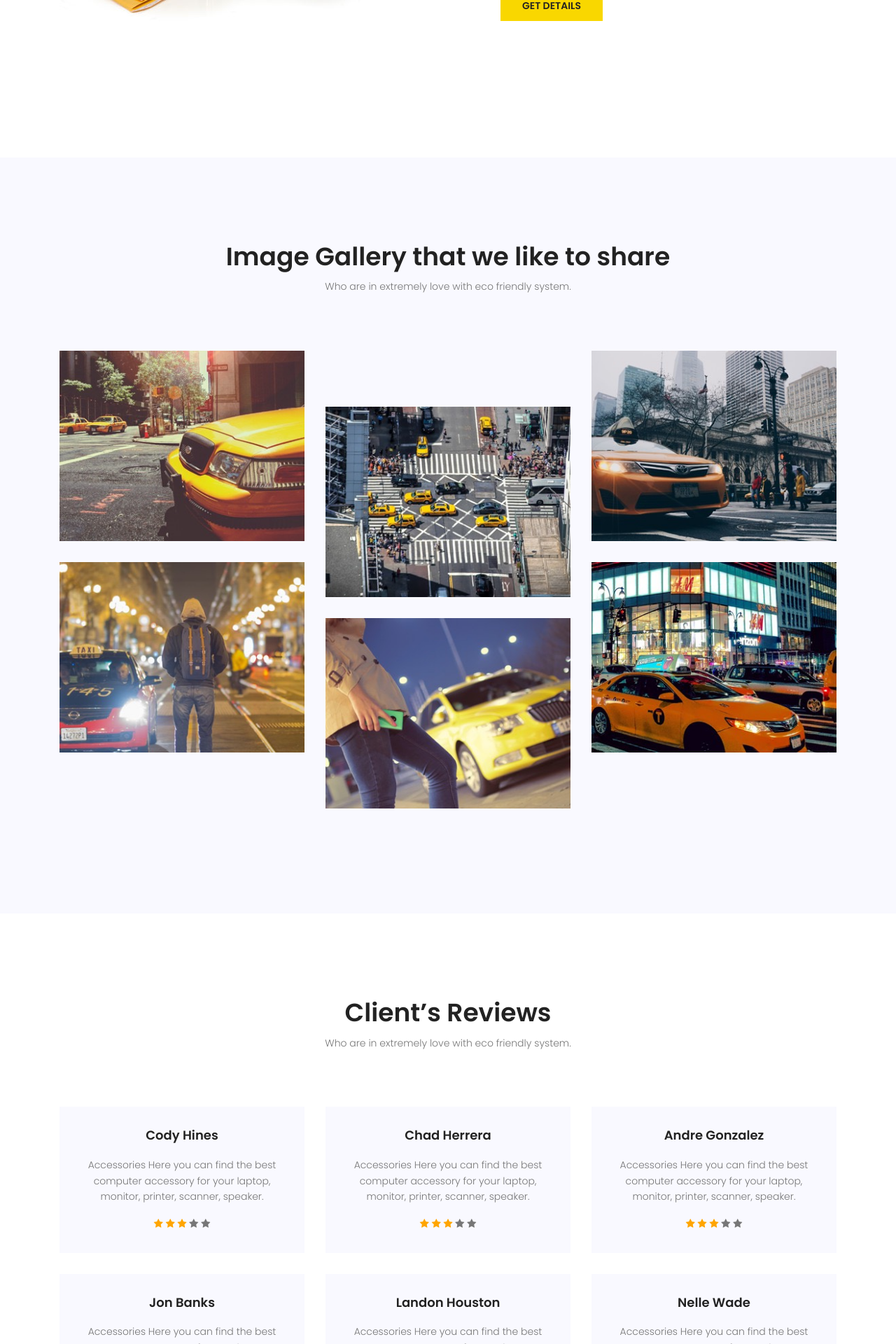
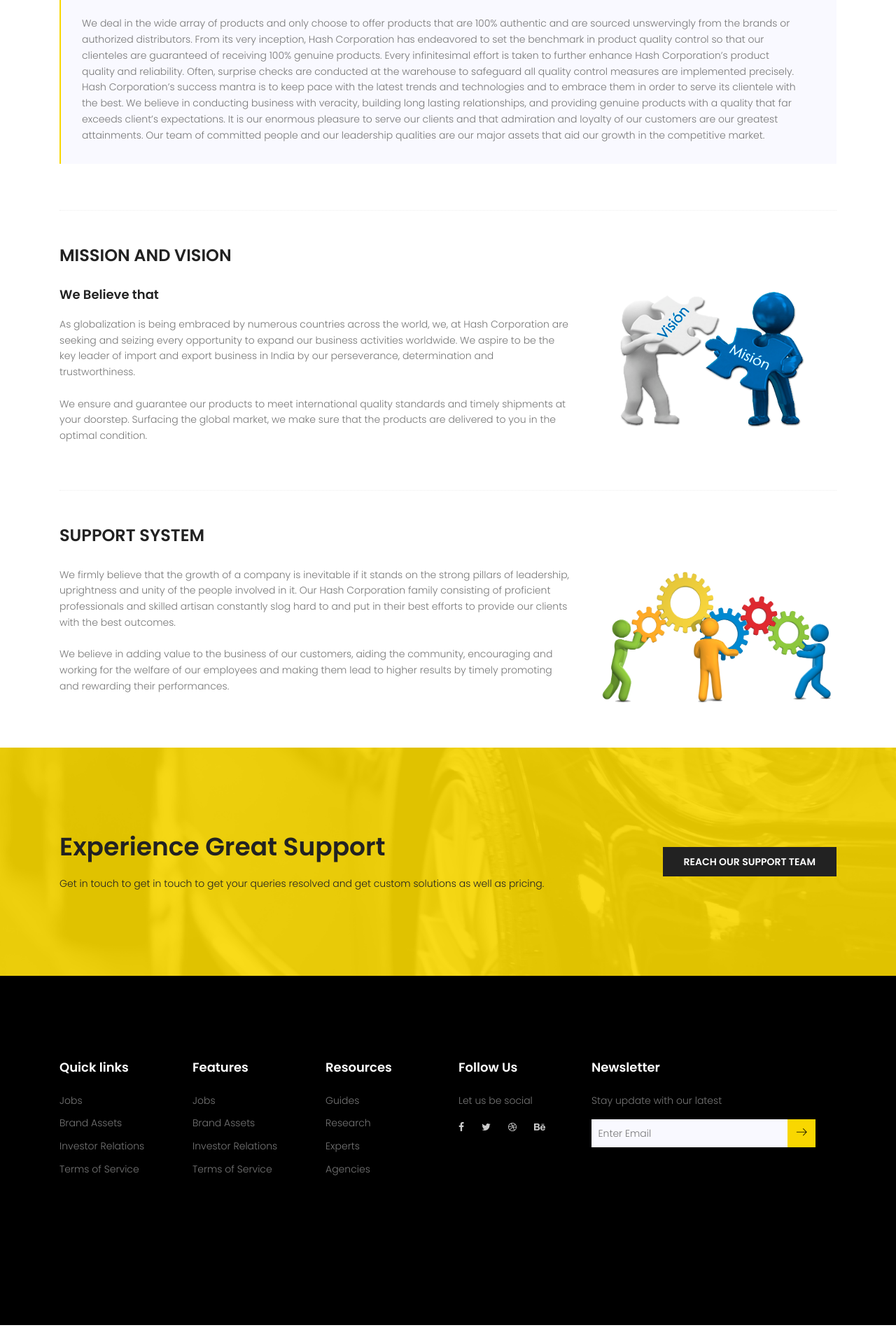
Before and after one commit to art-hack/Acro-Packaging, a PHP site: page /about.html in a window 1280 px wide. Shown: the part 760-2680 px from the top of the page at 70% size. After the commit the page ends 2653 px from the top, so only its background shows below. Run offline with PHP 8.4, Linux system fonts and the light colour scheme; some libraries are stand-ins or nearby versions.

Commit message:
Work done

```diff
--- a/public/about.html
+++ b/public/about.html
@@ -78,154 +78,81 @@
 			</section>
 			<!-- End banner Area -->
 
+			<!-- Start About Us -->
+			<div class="container">
+				<div class="section-top-border">
+							<h3 class="mb-30">ABOUT ACRO PACKAGING</h3>
+							<div class="row">
+								<div class="col-lg-12">
+									<blockquote class="generic-blockquote">
+										Let us introduce ourselves as one of the prominent and experienced establishments in the import and export industry in India. Unbound by the geographical boundaries, Hash Corporation has been striving to serve the best to its patrons around the globe.
 
-			<!-- Start home-about Area -->
-			<section class="home-about-area section-gap">
-				<div class="container">
-					<div class="row align-items-center">
-						<div class="col-lg-6 about-left">
-							<img class="img-fluid" src="img/about-img.jpg" alt="">
-						</div>
-						<div class="col-lg-6 about-right">
-							<h1>Globally Connected
-							by Large Network</h1>
-							<h4>We are here to listen from you deliver exellence</h4>
-							<p>Lorem ipsum dolor sit amet, consectetur adipisicing elit, sed do eiusmod tempor incididunt ut labore et dolore magna aliqua.Ut enim ad minim. Lorem ipsum dolor sit amet, consectetur adipisicing elit, sed do eiusmod tempor.
-							</p>
-							<a class="text-uppercase primary-btn" href="#">Get Details</a>
-						</div>
-					</div>
-				</div>
-			</section>
-			<!-- End home-about Area -->
-
-			<!-- Start image-gallery Area -->
-			<section class="image-gallery-area section-gap">
-				<div class="container">
-					<div class="row section-title">
-						<h1>Image Gallery that we like to share</h1>
-						<p>Who are in extremely love with eco friendly system.</p>
-					</div>
-					<div class="row">
-						<div class="col-lg-4 single-gallery">
-							<a href="img/g1.jpg" class="img-gal"><img class="img-fluid" src="img/g1.jpg" alt=""></a>
-							<a href="img/g4.jpg" class="img-gal"><img class="img-fluid" src="img/g4.jpg" alt=""></a>
-						</div>
-						<div class="col-lg-4 single-gallery">
-							<a href="img/g2.jpg" class="img-gal"><img class="img-fluid" src="img/g2.jpg" alt=""></a>
-							<a href="img/g5.jpg" class="img-gal"><img class="img-fluid" src="img/g5.jpg" alt=""></a>
-						</div>
-						<div class="col-lg-4 single-gallery">
-							<a href="img/g3.jpg" class="img-gal"><img class="img-fluid" src="img/g3.jpg" alt=""></a>
-							<a href="img/g6.jpg" class="img-gal"><img class="img-fluid" src="img/g6.jpg" alt=""></a>
-						</div>
-					</div>
-				</div>
-			</section>
-			<!-- End image-gallery Area -->
-
-			<!-- Start reviews Area -->
-			<section class="reviews-area section-gap">
-				<div class="container">
-					<div class="row section-title">
-						<h1>Client’s Reviews</h1>
-						<p>Who are in extremely love with eco friendly system.</p>
-					</div>
-					<div class="row">
-						<div class="col-lg-4 col-md-6">
-							<div class="single-review">
-								<h4>Cody Hines</h4>
-								<p>
-									Accessories Here you can find the best computer accessory for your laptop, monitor, printer, scanner, speaker.
-								</p>
-								<div class="star">
-									<span class="fa fa-star checked"></span>
-									<span class="fa fa-star checked"></span>
-									<span class="fa fa-star checked"></span>
-									<span class="fa fa-star"></span>
-									<span class="fa fa-star"></span>
+										We deal in the wide array of products and only choose to offer products that are 100% authentic and are sourced unswervingly from the brands or authorized distributors. From its very inception, Hash Corporation has endeavored to set the benchmark in product quality control so that our clienteles are guaranteed of receiving 100% genuine products. Every infinitesimal effort is taken to further enhance Hash Corporation’s product quality and reliability. Often, surprise checks are conducted at the warehouse to safeguard all quality control measures are implemented precisely.
+									</blockquote>
 								</div>
 							</div>
-						</div>
-						<div class="col-lg-4 col-md-6">
-							<div class="single-review">
-								<h4>Chad Herrera</h4>
-								<p>
-									Accessories Here you can find the best computer accessory for your laptop, monitor, printer, scanner, speaker.
-								</p>
-								<div class="star">
-									<span class="fa fa-star checked"></span>
-									<span class="fa fa-star checked"></span>
-									<span class="fa fa-star checked"></span>
-									<span class="fa fa-star"></span>
-									<span class="fa fa-star"></span>
+				</div>
+			</div>
+			<!-- End About Us -->
+
+			<!-- Start What we do -->
+			<div class="container">
+				<div class="section-top-border">
+							<h3 class="mb-30">WHAT WE DO</h3>
+							<div class="row">
+								<div class="col-lg-12">
+									<blockquote class="generic-blockquote">
+										We deal in the wide array of products and only choose to offer products that are 100% authentic and are sourced unswervingly from the brands or authorized distributors. From its very inception, Hash Corporation has endeavored to set the benchmark in product quality control so that our clienteles are guaranteed of receiving 100% genuine products. Every infinitesimal effort is taken to further enhance Hash Corporation’s product quality and reliability. Often, surprise checks are conducted at the warehouse to safeguard all quality control measures are implemented precisely.
+
+										Hash Corporation’s success mantra is to keep pace with the latest trends and technologies and to embrace them in order to serve its clientele with the best. We believe in conducting business with veracity, building long lasting relationships, and providing genuine products with a quality that far exceeds client’s expectations. It is our enormous pleasure to serve our clients and that admiration and loyalty of our customers are our greatest attainments. Our team of committed people and our leadership qualities are our major assets that aid our growth in the competitive market.
+									</blockquote>
 								</div>
 							</div>
-						</div>
-						<div class="col-lg-4 col-md-6">
-							<div class="single-review">
-								<h4>Andre Gonzalez</h4>
-								<p>
-									Accessories Here you can find the best computer accessory for your laptop, monitor, printer, scanner, speaker.
-								</p>
-								<div class="star">
-									<span class="fa fa-star checked"></span>
-									<span class="fa fa-star checked"></span>
-									<span class="fa fa-star checked"></span>
-									<span class="fa fa-star"></span>
-									<span class="fa fa-star"></span>
+				</div>
+			</div>
+			<!-- End What we do -->
+
+			 <!-- Start Mision -->
+			<div class="container">
+				<div class="section-top-border">
+							<h3 class="mb-30">MISSION AND VISION</h3>
+							<div class="row">
+								<div class="col-md-8">
+									<div class="single-defination">
+										<h4 class="mb-20">We Believe that</h4>
+										<p>As globalization is being embraced by numerous countries across the world, we, at Hash Corporation are seeking and seizing every opportunity to expand our business activities worldwide. We aspire to be the key leader of import and export business in India by our perseverance, determination and trustworthiness.
+										<br><br>
+										We ensure and guarantee our products to meet international quality standards and timely shipments at your doorstep. Surfacing the global market, we make sure that the products are delivered to you in the optimal condition.</p>
+									</div>
+								</div>
+								<div class="col-md-4">
+									<img src="img/misvis.png" alt="Mission" style="width: 100%;">
 								</div>
 							</div>
-						</div>
-						<div class="col-lg-4 col-md-6">
-							<div class="single-review">
-								<h4>Jon Banks</h4>
-								<p>
-									Accessories Here you can find the best computer accessory for your laptop, monitor, printer, scanner, speaker.
-								</p>
-								<div class="star">
-									<span class="fa fa-star checked"></span>
-									<span class="fa fa-star checked"></span>
-									<span class="fa fa-star checked"></span>
-									<span class="fa fa-star"></span>
-									<span class="fa fa-star"></span>
+				</div>
+			</div>
+			 <!-- End Mission -->
+
+			 <!-- Start Mision -->
+			<div class="container">
+				<div class="section-top-border">
+							<h3 class="mb-30">SUPPORT SYSTEM</h3>
+							<div class="row">
+								<div class="col-md-8">
+									<div class="single-defination">
+										<!-- <h4 class="mb-20">We Believe that</h4> -->
+										<p>We firmly believe that the growth of a company is inevitable if it stands on the strong pillars of leadership, uprightness and unity of the people involved in it. Our Hash Corporation family consisting of proficient professionals and skilled artisan constantly slog hard to and put in their best efforts to provide our clients with the best outcomes.
+											<br><br>
+										We believe in adding value to the business of our customers, aiding the community, encouraging and working for the welfare of our employees and making them lead to higher results by timely promoting and rewarding their performances.
+									</div>
+								</div>
+								<div class="col-md-4">
+									<img src="img/support.png" alt="Support" style="width: 100%;">
 								</div>
 							</div>
-						</div>
-						<div class="col-lg-4 col-md-6">
-							<div class="single-review">
-								<h4>Landon Houston</h4>
-								<p>
-									Accessories Here you can find the best computer accessory for your laptop, monitor, printer, scanner, speaker.
-								</p>
-								<div class="star">
-									<span class="fa fa-star checked"></span>
-									<span class="fa fa-star checked"></span>
-									<span class="fa fa-star checked"></span>
-									<span class="fa fa-star"></span>
-									<span class="fa fa-star"></span>
-								</div>
-							</div>
-						</div>
-						<div class="col-lg-4 col-md-6">
-							<div class="single-review">
-								<h4>Nelle Wade</h4>
-								<p>
-									Accessories Here you can find the best computer accessory for your laptop, monitor, printer, scanner, speaker.
-								</p>
-								<div class="star">
-									<span class="fa fa-star checked"></span>
-									<span class="fa fa-star checked"></span>
-									<span class="fa fa-star checked"></span>
-									<span class="fa fa-star"></span>
-									<span class="fa fa-star"></span>
-								</div>
-							</div>
-						</div>
-					</div>
 				</div>
-			</section>
-			<!-- End reviews Area -->
+			</div>
+			 <!-- End Mission -->
 
 			<!-- Start home-calltoaction Area -->
 			<section class="home-calltoaction-area relative">
@@ -235,11 +162,11 @@
 						<div class="col-lg-8">
 							<h1>Experience Great Support</h1>
 							<p>
-								Lorem ipsum dolor sit amet, consectetur adipisicing elit, sed do eiusmod tempor incididunt ut labore  et dolore magna aliqua. Ut enim ad minim veniam, quis nostrud exercitation.
+								Get in touch to get in touch to get your queries resolved and get custom solutions as well as pricing.
 							</p>
 						</div>
 						<div class="col-lg-4 btn-left">
-							<a href="#" class="primary-btn">Reach Our Support Team</a>
+							<a href="contact.html" class="primary-btn">Reach Our Support Team</a>
 						</div>
 					</div>
 				</div>
--- a/public/css/main.css
+++ b/public/css/main.css
@@ -87,6 +87,10 @@
   /* Microsoft Edge */
   color: #777777;
   font-weight: 300;
+}
+
+html {
+  scroll-behavior: smooth;
 }
 
 body {
@@ -2932,7 +2936,7 @@
 }
 
 .about-banner {
-  background: url(../img/top-banner.jpg) center;
+  background: url(../img/aboutbag.jpg) center;
 }
 
 .about-content {
--- a/public/gallery.html
+++ b/public/gallery.html
@@ -117,11 +117,11 @@
 						<div class="col-lg-8">
 							<h1>Experience Great Support</h1>
 							<p>
-								Lorem ipsum dolor sit amet, consectetur adipisicing elit, sed do eiusmod tempor incididunt ut labore  et dolore magna aliqua. Ut enim ad minim veniam, quis nostrud exercitation.
+								Get in touch to get in touch to get your queries resolved and get custom solutions as well as pricing.
 							</p>
 						</div>
 						<div class="col-lg-4 btn-left">
-							<a href="#" class="primary-btn">Reach Our Support Team</a>
+							<a href="contact.html" class="primary-btn">Reach Our Support Team</a>
 						</div>
 					</div>
 				</div>
--- a/public/js/main.js
+++ b/public/js/main.js
@@ -212,8 +212,8 @@
 
         function init() {
             var mapOptions = {
-                zoom: 11,
-                center: new google.maps.LatLng(40.6700, -73.9400), // New York
+                zoom: 15,
+                center: new google.maps.LatLng(21.172330, 72.841930), // Surat
                 styles: [{
                     "featureType": "water",
                     "elementType": "geometry",
@@ -334,7 +334,7 @@
             var mapElement = document.getElementById('map');
             var map = new google.maps.Map(mapElement, mapOptions);
             var marker = new google.maps.Marker({
-                position: new google.maps.LatLng(40.6700, -73.9400),
+                position: new google.maps.LatLng(21.172330, 72.841930),
                 map: map,
                 title: 'Snazzy!'
             });
--- a/public/scss/theme/_home.scss
+++ b/public/scss/theme/_home.scss
@@ -485,7 +485,7 @@
 }
 
 .about-banner {
-    background: url(../img/top-banner.jpg) center;
+    background: url(../img/aboutbag.jpg) center;
 }
 
 .about-content {
--- a/public/service.html
+++ b/public/service.html
@@ -120,7 +120,7 @@
 						<div class="col-lg-8">
 							<h1>Experience Great Support</h1>
 							<p>
-								Lorem ipsum dolor sit amet, consectetur adipisicing elit, sed do eiusmod tempor incididunt ut labore  et dolore magna aliqua. Ut enim ad minim veniam, quis nostrud exercitation.
+								Get in touch to get in touch to get your queries resolved and get custom solutions as well as pricing.
 							</p>
 						</div>
 						<div class="col-lg-4 btn-left">
```
Also changed, not shown: public/contact.html (+5 -5 lines), public/index.html (+8 -8 lines), public/img/0.png (added), public/img/aboutbag.jpg (added), public/img/misvis.png (added), public/img/support.png (added), 2 other files.
